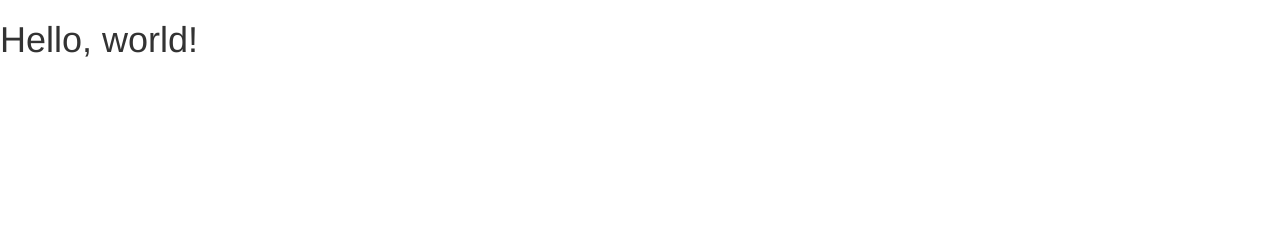
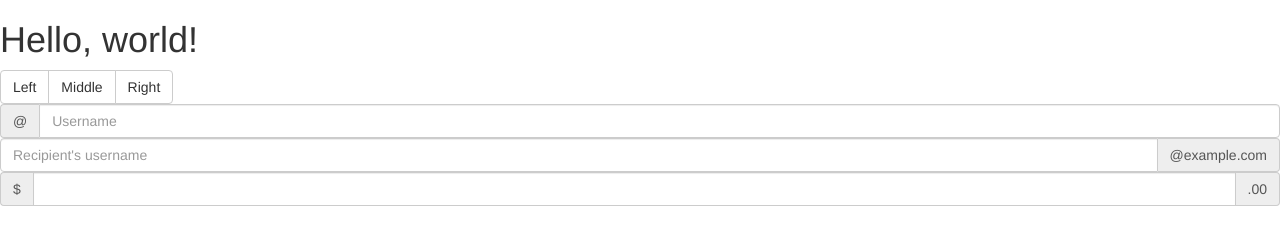
Before and after one commit to nishantgupta107/bootstrap, a plain HTML site: page index.html in a window 1280 px wide. Drawn offline with nearby package versions, Linux system fonts and the light colour scheme.

Commit message:
forms added

```diff
--- a/index.html
+++ b/index.html
@@ -24,5 +24,27 @@
     <script src="https://ajax.googleapis.com/ajax/libs/jquery/1.11.2/jquery.min.js"></script>
     <!-- Include all compiled plugins (below), or include individual files as needed -->
     <script src="js/bootstrap.min.js"></script>
+<div class="btn-group" role="group" aria-label="...">
+  <button type="button" class="btn btn-default">Left</button>
+  <button type="button" class="btn btn-default">Middle</button>
+  <button type="button" class="btn btn-default">Right</button>
+</div>
+
+<div class="input-group">
+  <span class="input-group-addon" id="basic-addon1">@</span>
+  <input type="text" class="form-control" placeholder="Username" aria-describedby="basic-addon1">
+</div>
+
+<div class="input-group">
+  <input type="text" class="form-control" placeholder="Recipient's username" aria-describedby="basic-addon2">
+  <span class="input-group-addon" id="basic-addon2">@example.com</span>
+</div>
+
+<div class="input-group">
+  <span class="input-group-addon">$</span>
+  <input type="text" class="form-control" aria-label="Amount (to the nearest dollar)">
+  <span class="input-group-addon">.00</span>
+</div>
+
   </body>
 </html>
```
